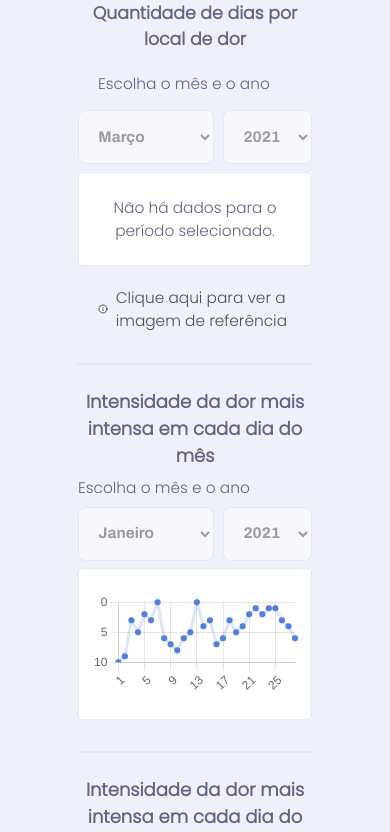
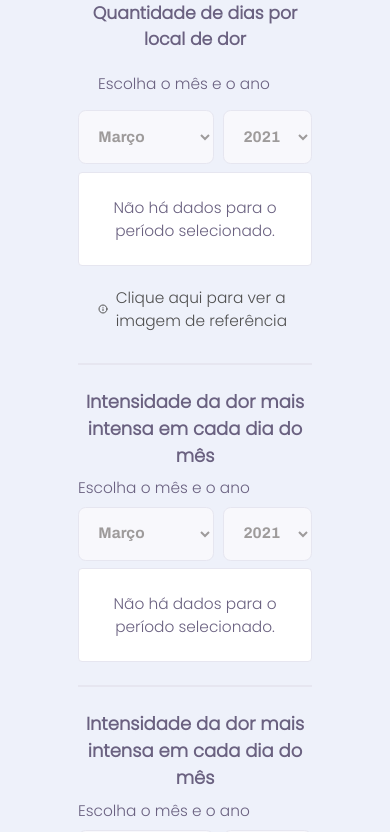
Before and after one commit to prmacedo/cuidador, a React (Create React App) app: page /meudesempenho in a window 390 px wide. Shown: the top 832 px of the page. Built offline with nearby package versions, Linux system fonts and the light colour scheme; sample sign-in values are in the browser's storage.

Commit message:
functional/responsive lineChart

```diff
--- a/src/components/Charts/LineChart/index.js
+++ b/src/components/Charts/LineChart/index.js
@@ -1,24 +1,120 @@
-import React from 'react';
+import React, { useEffect, useState } from 'react';
 import { Line } from 'react-chartjs-2';
 
 import './styles.css';
 
 export default function LineChart() {
-  const data = {
-    labels: ['1', '2', '3', '4', '5', '6', '7', '8', '9', '10', '11', '12', '13', '14', '15', '16', '17', '18', '19', '20', '21', '22', '23', '24', '25', '26', '27', '28'],
-    datasets: [
+  const [month, setMonth] = useState(new Date().getMonth());
+  const [year, setYear] = useState(new Date().getFullYear());
+  const [dateLabel, setDateLabel] = useState([]);
+  const [showChart, setShowChart] = useState(false);
+  const [chartValues, setChartValues] = useState([]);
+
+  const dailyAssesmentByYear = [
+    {
+      days: ['1', '2', '4', '5', '6', '7'],
+      intensities: [6, 9, 5, 2, 3, 6]
+    },
+    {},
+    {},
+    {
+      days: ['1', '2', '4', '5', '6', '7'],
+      intensities: [1, 2, 3, 5, 2, 3]
+    },
+    {},
+    {},
+    {},
+    {},
+    {},
+    {},
+    {},
+    {},
+  ];
+
+  useEffect(() => {
+    setDateLabel(getDaysOfMonth());
+    setChartValues(formatLineChartData());
+  }, []);
+
+  useEffect(() => {
+    setDateLabel(getDaysOfMonth());
+    setChartValues(formatLineChartData());
+  }, [month]);
+
+  function getDaysOfMonth() {
+    const yearNormal = ['31', '28', '31', '30', '31', '30', '31', '31', '30', '31', '30', '31'];
+    const yearBisix = ['31', '29', '31', '30', '31', '30', '31', '31', '30', '31', '30', '31'];
+
+    const lastDayOfMonth = (year % 4 === 0) ? yearBisix[month] : yearNormal[month];
+
+    const daysOfMonth = [];
+
+    for (let index = 1; index <= lastDayOfMonth; index++) {
+      daysOfMonth.push(index);
+    }
+
+    return daysOfMonth;
+  }
+
+  function getLineChartData() {
+    const daysOfMonth = getDaysOfMonth();
+
+    const selectedMonthData = dailyAssesmentByYear[month];
+
+    const isEmpty = (Object.keys(selectedMonthData).length) ? false : true;
+
+    let validDays = [];
+
+    const formatedMonthData = [];
+
+    if (!isEmpty) {
+      validDays = selectedMonthData.days;
+
+      for (let index = 1; index <= daysOfMonth.length; index++) {
+        if ((validDays.indexOf(index.toString()) !== index - 1)
+          && (validDays.length !== daysOfMonth.length)) {
+          validDays.splice(index - 1, 0, index);
+          selectedMonthData.intensities.splice(index - 1, 0, null);
+
+        }
+      }
+      setShowChart(true);
+
+      formatedMonthData.push(...selectedMonthData.intensities);
+
+    } else {
+      setShowChart(false);
+    }
+
+    return formatedMonthData;
+  }
+
+  function formatLineChartData() {
+    const dataValues = getLineChartData();
+
+    const dataFormated = [
       {
-        label: '# of Votes',
-        data: [10, 9, 3, 5, 2, 3, 0, 6, 7, 8, 6, 5, 0, 4, 3, 7, 6, 3, 5, 4, 2, 1, 2, 1, 1, 3, 4, 6],
+        label: '',
+        data: [],
         fill: false,
         backgroundColor: '#547DE2',
         borderColor: 'rgba(84, 125, 226, 0.2)',
-      },
-    ],
+      }
+    ];
+
+    dataFormated[0].data = dataValues;
+
+    return dataFormated;
+  }
+
+  const data = {
+    labels: dateLabel,
+    datasets: chartValues,
   };
 
   const options = {
     responsive: true,
+    maintainAspectRatio: false,
     plugins: {
       legend: {
         position: 'none',
@@ -40,29 +136,39 @@ export default function LineChart() {
       <p>Escolha o mês e o ano</p>
 
       <div className="input-group">
-        <select name="month" id="month">
-          <option value="1">Janeiro</option>
-          <option value="2">Fevereiro</option>
-          <option value="3">Março</option>
-          <option value="4">Abril</option>
-          <option value="5">Maio</option>
-          <option value="6">Junho</option>
-          <option value="7">Julho</option>
-          <option value="8">Agosto</option>
-          <option value="9">Setembro</option>
-          <option value="10">Outubro</option>
-          <option value="11">Novembro</option>
-          <option value="12">Dezembro</option>
+        <select name="month" id="month" value={month} onChange={(event) => { setMonth(event.target.value) }}>
+          <option value="0">Janeiro</option>
+          <option value="1">Fevereiro</option>
+          <option value="2">Março</option>
+          <option value="3">Abril</option>
+          <option value="4">Maio</option>
+          <option value="5">Junho</option>
+          <option value="6">Julho</option>
+          <option value="7">Agosto</option>
+          <option value="8">Setembro</option>
+          <option value="9">Outubro</option>
+          <option value="10">Novembro</option>
+          <option value="11">Dezembro</option>
         </select>
 
-        <select name="year" id="year">
+        <select name="year" id="year" value={year} onChange={(event) => { setYear(event.target.value) }}>
           <option value="2021">2021</option>
         </select>
       </div>
 
-      <div className="chart">
-        <Line data={data} options={options} />
-      </div>
+      {showChart ?
+      (
+      <>
+        <div className="scroll">
+          <div className="chart">
+            <Line data={data} options={options} />
+          </div>
+        </div>
+        <small>Arraste para o lado para ver mais →</small>
+      </>
+      )
+      : <p className="emptyMessage">Não há dados para o período selecionado.</p>
+      }
     </div>
   );
 
--- a/src/components/Charts/LineChart/styles.css
+++ b/src/components/Charts/LineChart/styles.css
@@ -36,11 +36,48 @@
   width: 38%;
 }
 
-#lineChartContainer > .chart {
+#lineChartContainer > .scroll {
+  overflow-x: scroll;
+  position: relative;
+}
+
+#lineChartContainer .chart {
+  position: relative;
+
   background: white;
   border-radius: 4px;
   border: 1px solid #E6E6F0;
 
   margin-bottom: 0.8rem;
   padding: 2.4rem 1.2rem;
+
+  height: 70vh;
+  width: 250%;
 }
+
+#lineChartContainer > .emptyMessage {
+  background: white;
+  border-radius: 4px;
+  border: 1px solid #E6E6F0;
+
+  padding: 2.4rem 1.2rem;
+  margin: 0;
+
+  text-align: center;
+
+  width: 100%;
+}
+
+@media (min-width: 767px) {
+  #lineChartContainer > .scroll {
+    overflow-x: hidden;
+  }
+
+  #lineChartContainer > small {
+    display: none;
+  }
+
+  #lineChartContainer .chart {
+    width: 100%;
+  }
+}
```
